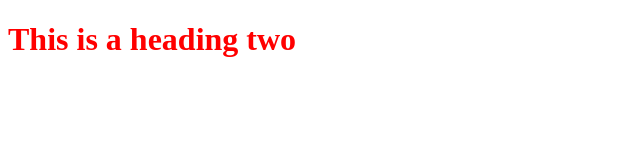
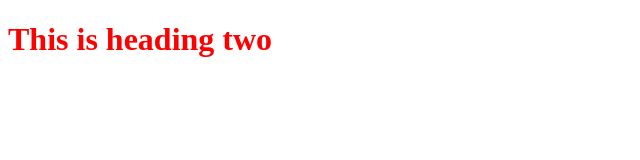
Before and after one commit to MDZAHIDHASAN2024/test, a plain HTML site: page index.html in a window 1280 px wide. Shown: the whole page, without its empty margins (0-640 px from the left). Drawn offline with Linux system fonts and the light colour scheme.

Commit message:
Update index.html

```diff
--- a/index.html
+++ b/index.html
@@ -8,6 +8,6 @@
     <title>Test</title>
   </head>
   <body>
-    <h1>This is a heading two</h1>
+    <h1>This is  heading two</h1>
   </body>
 </html>
```
